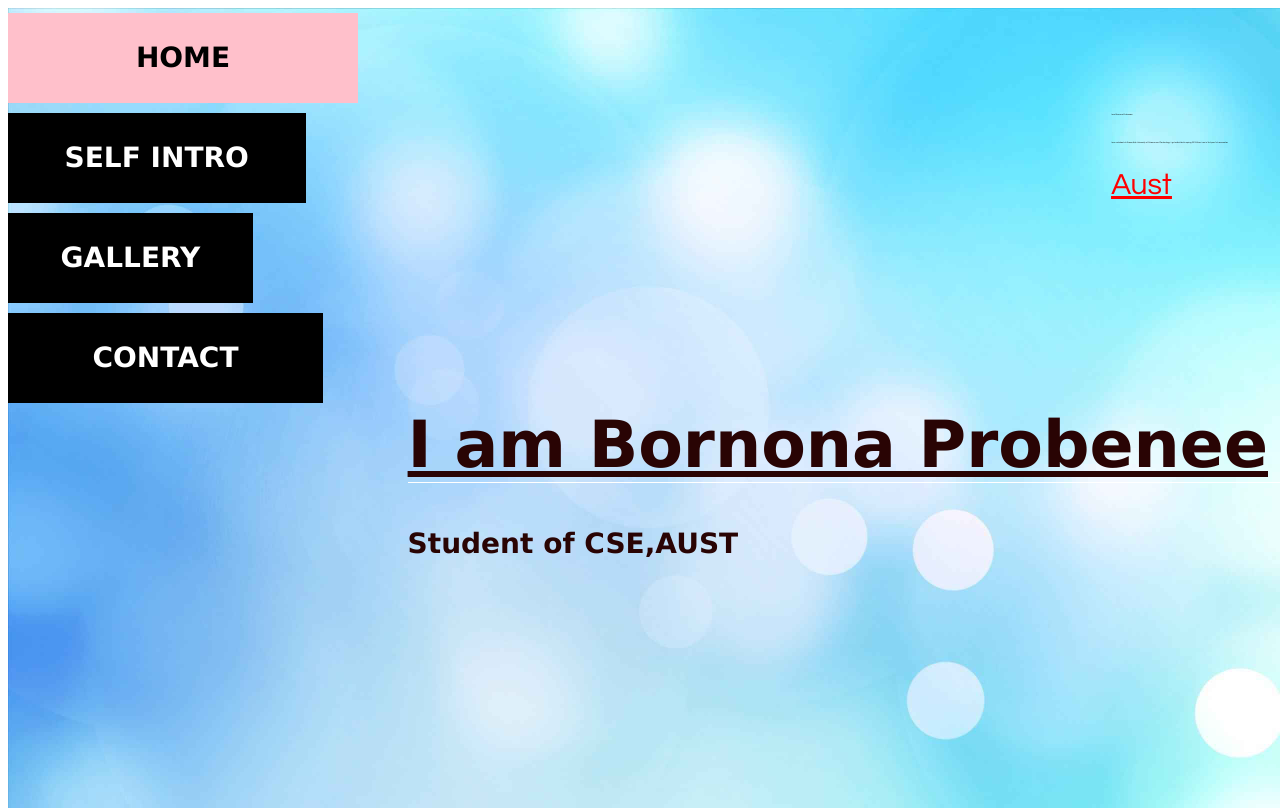
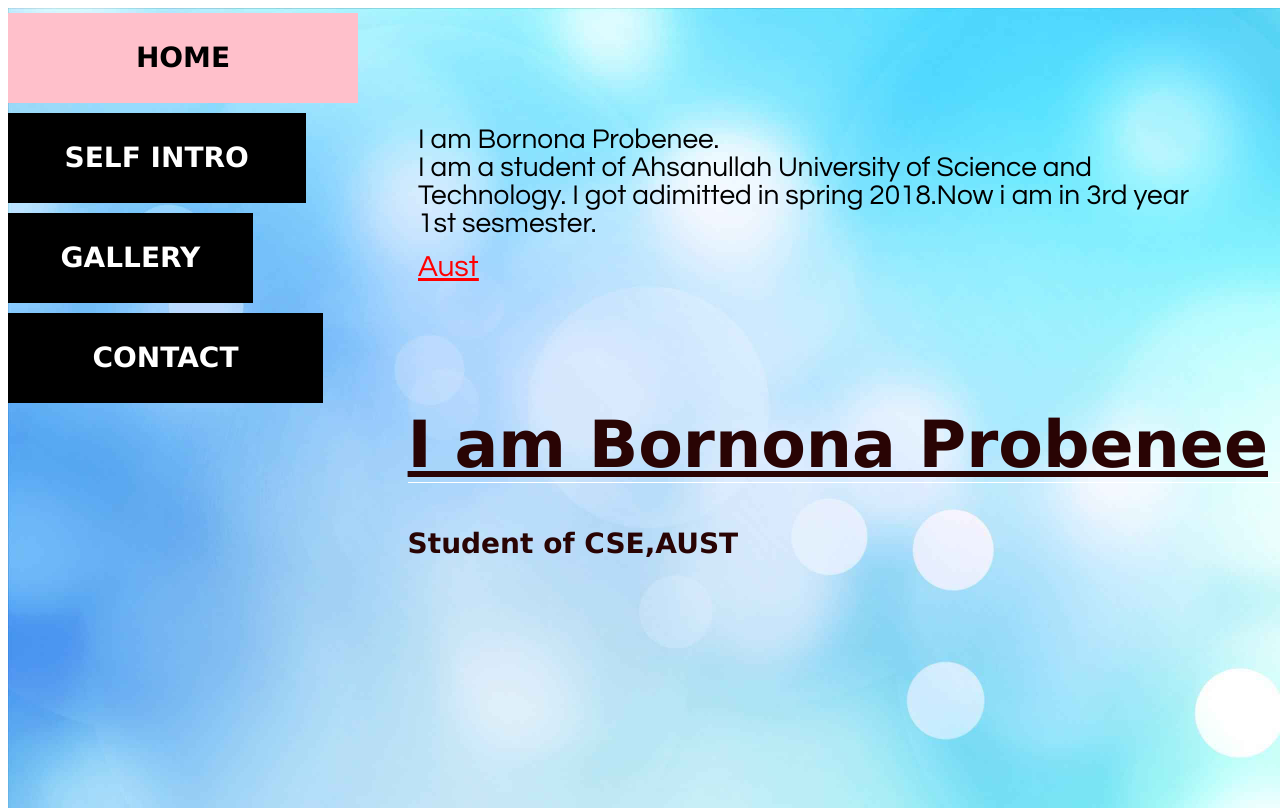
Before and after one commit to Bornona/Bornona.github.io, a plain HTML site: page index.html in a window 1280 px wide. Drawn offline with Linux system fonts and the light colour scheme.

Commit message:
Update style1.css

```diff
--- a/style1.css
+++ b/style1.css
@@ -90,7 +90,7 @@
    /* display: none;*/
 }
 .selfIntro p{
-    font-size: 2px;
+    font-size: 28px;
     line-height: 28px;
     margin-bottom: 15px;
 }
```
